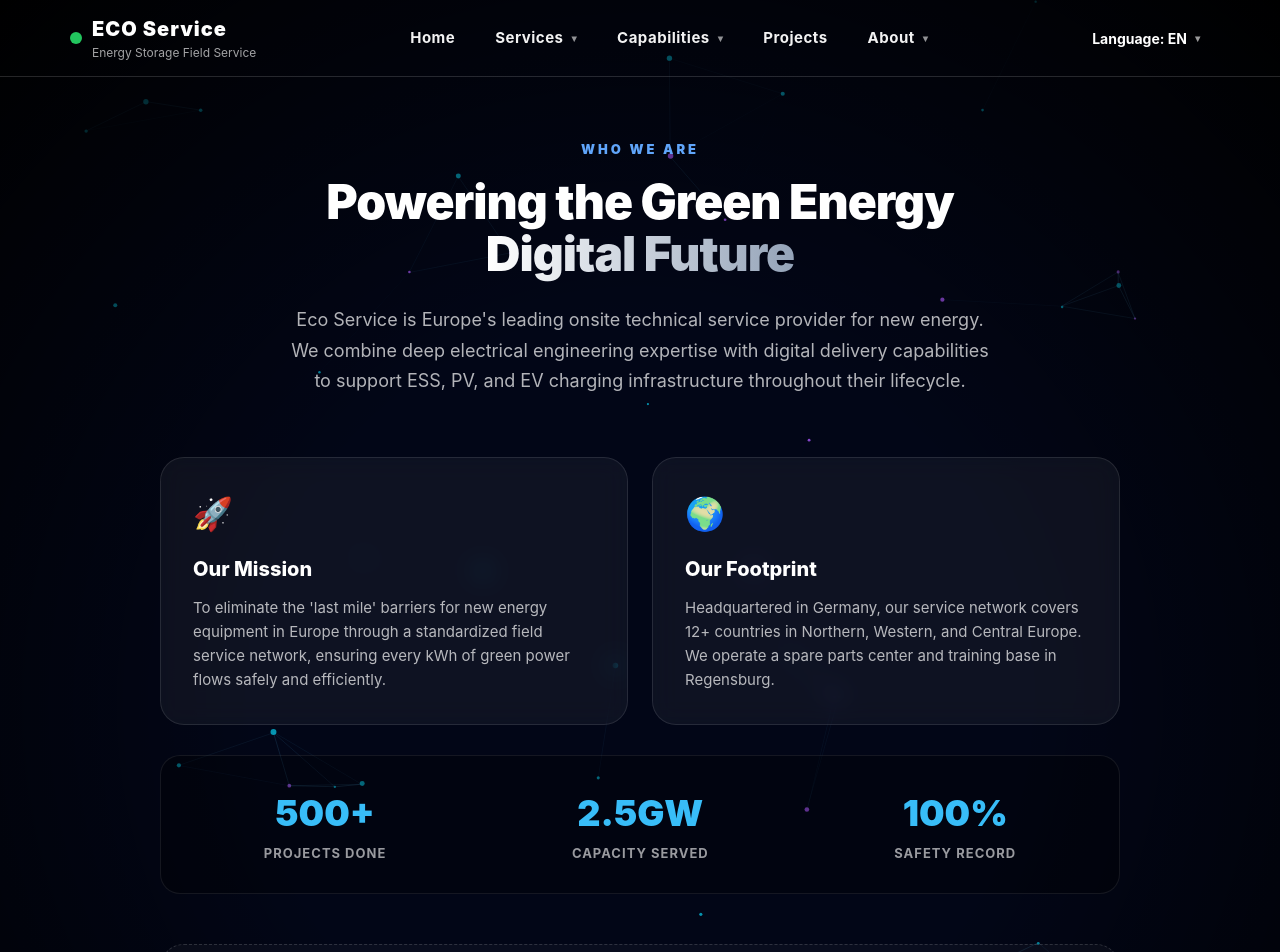
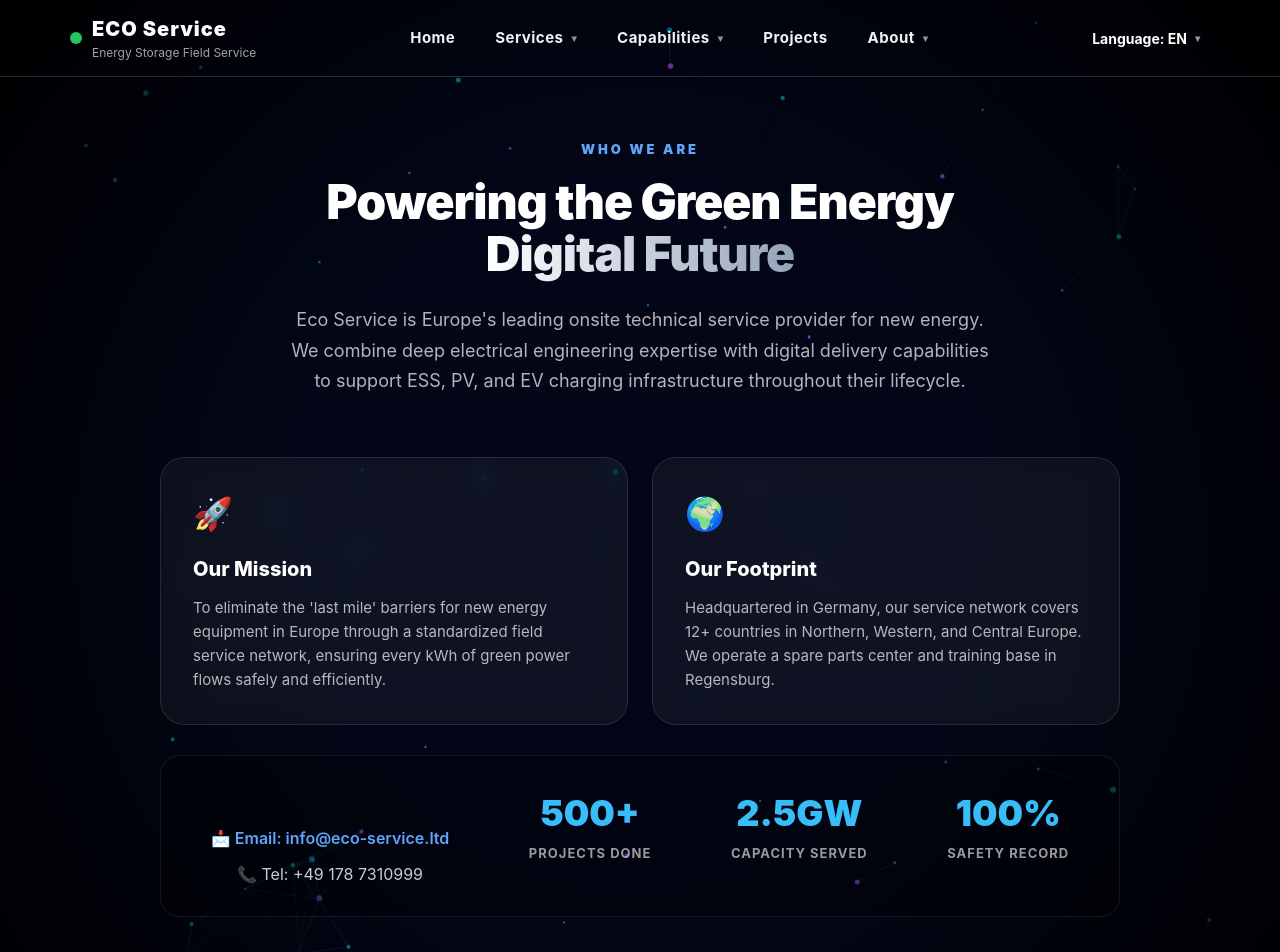
Before and after one commit to qsnba/EcoService, a Next.js app: page /about/company in a window 1280 px wide. Shown: the top 952 px of the page. Built offline with nearby package versions, Linux system fonts and the light colour scheme.

Commit message:
Final fix: Absolute root path config

```diff
--- a/app/about/company/page.tsx
+++ b/app/about/company/page.tsx
@@ -70,6 +70,39 @@ function CompanyPageInner() {
 
             {/* 数据条 */}
             <div style={s.statsRow}>
+              {/* 在 statsRow 后面或者 cardSection 结束前添加 */}
+              <div style={{ marginTop: 40, textAlign: 'center' }}>
+                {/* 邮箱链接 */}
+                <div style={{ marginBottom: 12 }}>
+                  <a
+                    href={`mailto:info@eco-service.ltd`}
+                    style={{
+                      color: "#60a5fa",
+                      textDecoration: "none",
+                      fontSize: 16,
+                      fontWeight: 600
+                    }}
+                    onMouseEnter={(e) => e.currentTarget.style.textDecoration = "underline"}
+                    onMouseLeave={(e) => e.currentTarget.style.textDecoration = "none"}
+                  >
+                    📩 {isZh ? "邮件咨询：" : "Email: "} info@eco-service.ltd
+                  </a>
+                </div>
+
+                {/* 电话链接 */}
+                <div>
+                  <a
+                    href="tel:+491787310999"
+                    style={{
+                      color: "rgba(255,255,255,0.8)",
+                      textDecoration: "none",
+                      fontSize: 16
+                    }}
+                  >
+                    📞 {isZh ? "联系电话：" : "Tel: "} +49 178 7310999
+                  </a>
+                </div>
+              </div>
               <div style={s.statItem}>
                 <div style={s.statNum}>500+</div>
                 <div style={s.statLabel}>{isZh ? "完成项目" : "Projects Done"}</div>
@@ -85,13 +118,7 @@ function CompanyPageInner() {
             </div>
 
             {/* 团队照片区 */}
-            <div style={s.imageBox}>
-              {/* ✅ 修改 2：如果你有图片，确保路径是 "/team.jpg" 而不是 "/EcoService/team.jpg" */}
-              {/* <img src="/team.jpg" style={s.realImg} alt="Team" /> */}
-              <div style={s.imageHint}>
-                {isZh ? "此处展示团队合影或公司大楼照片" : "Team Photo / Office Building Image Here"}
-              </div>
-            </div>
+
           </section>
 
           {/* 底部返回链接 */}
--- a/app/page.tsx
+++ b/app/page.tsx
@@ -787,7 +787,24 @@ function AboutSection() {
             <div style={s.aboutTitle}>{t.about.contactTitle}</div>
             <div style={s.aboutItem}>{t.about.contact.phone1}</div>
             <div style={s.aboutItem}>{t.about.contact.phone2}</div>
-            <div style={s.aboutItem}>{t.about.contact.email}</div>
+            <div style={s.aboutItem}>
+              <a
+                href={`mailto:info@eco-service.ltd`}
+                style={{
+                  // ✅ 将颜色改为蓝色高亮
+                  color: "#60a5fa",
+                  // ✅ 如果希望像传统链接一样有下划线，可以改为 "underline"
+                  textDecoration: "none",
+                  cursor: "pointer",
+                  fontWeight: "600" // 加粗一点会更显眼
+                }}
+                // ✅ 增加一个悬停效果：鼠标移上去时变亮
+                onMouseEnter={(e) => e.currentTarget.style.color = "#93c5fd"}
+                onMouseLeave={(e) => e.currentTarget.style.color = "#60a5fa"}
+              >
+                {t.about.contact.email}
+              </a>
+            </div>
             <div style={s.aboutItem}>{t.about.contact.address}</div>
 
             <div style={s.socialRow}>
```
